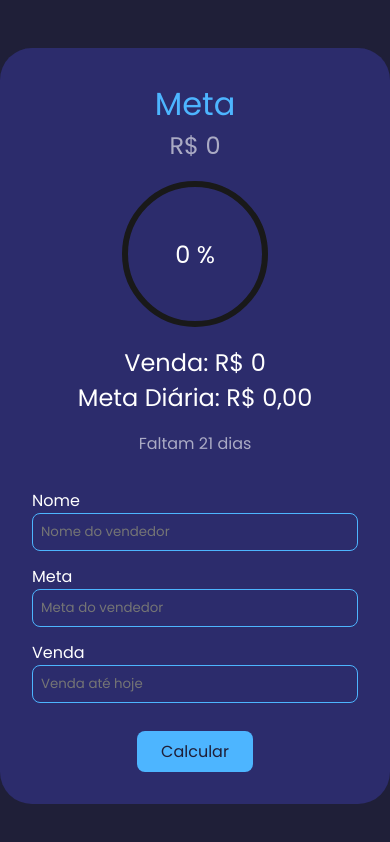
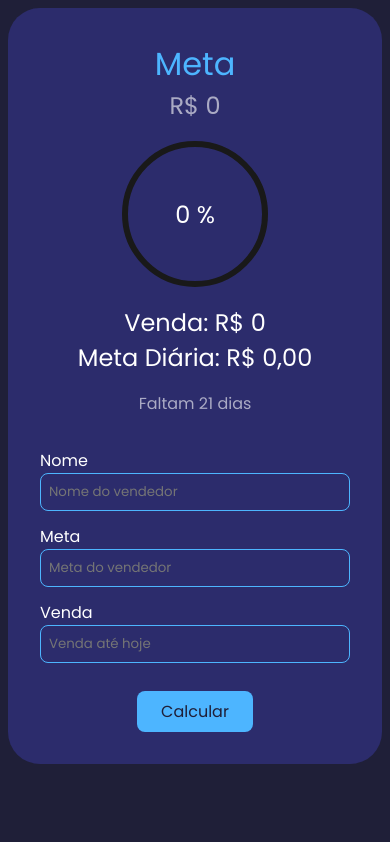
Before and after one commit to andersonwea/target-calculator, a React (Vite) app: page / in a window 390 px wide. Shown: the top 842 px of the page. Built offline with nearby package versions, Linux system fonts and the light colour scheme.

Commit message:
ajustado responsivo

```diff
--- a/src/pages/Home/styles.ts
+++ b/src/pages/Home/styles.ts
@@ -12,6 +12,10 @@ export const HomeContainer = styled.div`
   flex-direction: column;
   align-items: center;
   justify-content: center;
+
+  @media (max-width: 400px) {
+    margin: 0.5rem;
+  }
 
   h1 {
     color: ${(props) => props.theme['color-primary']};
```
